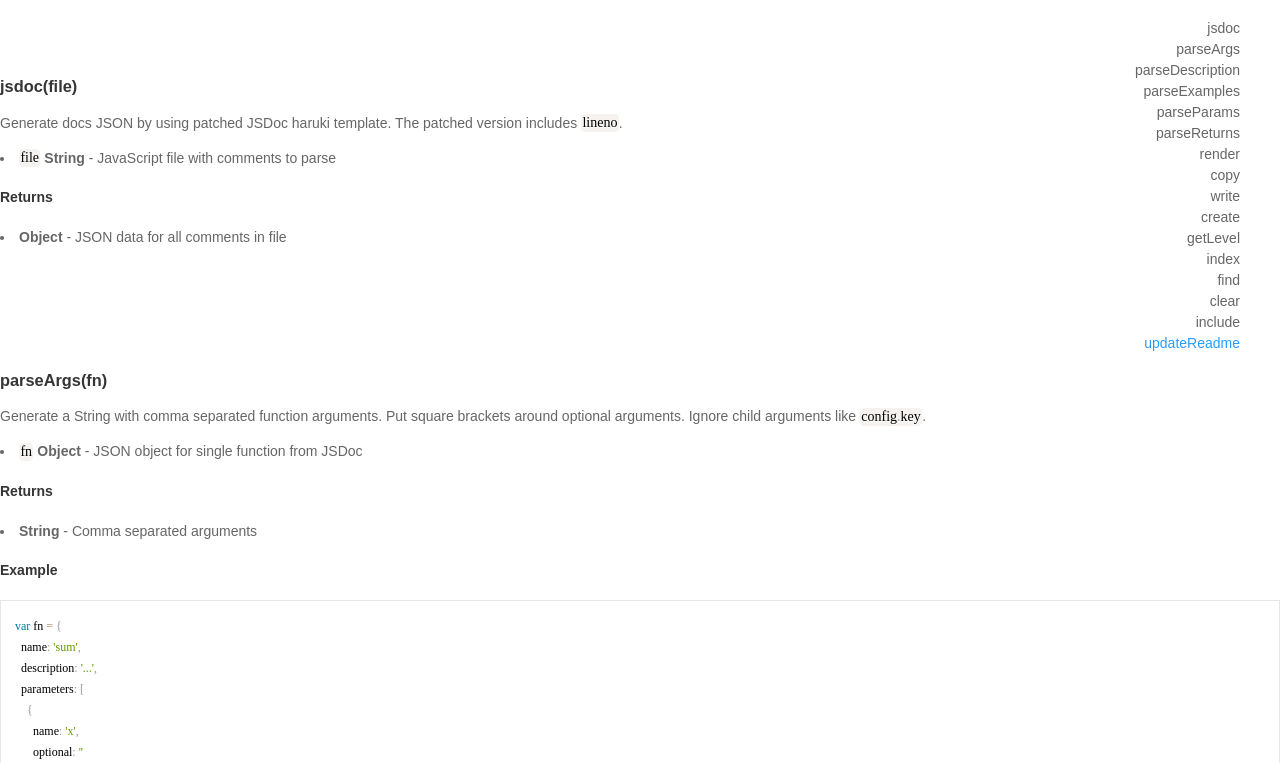
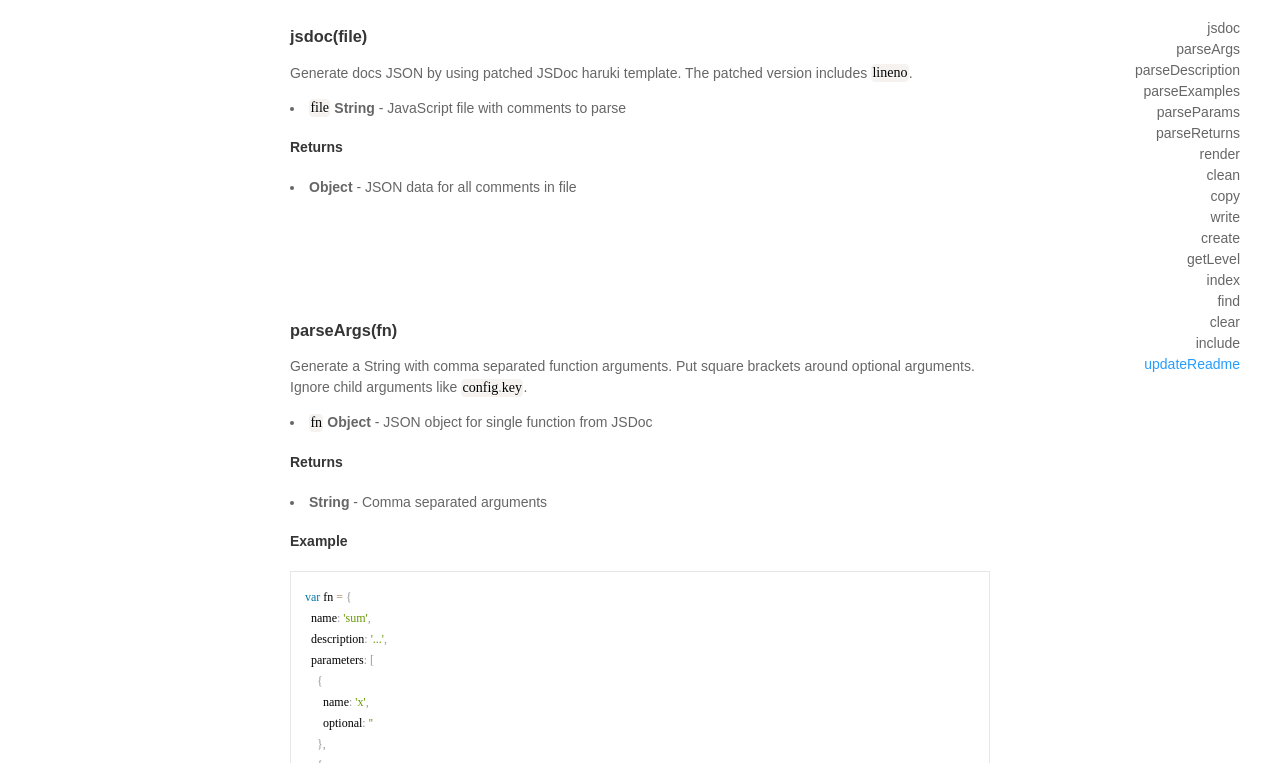
Before and after one commit to zemirco/dok, a website: page docs/index.html in a window 1280 px wide. Shown: the part 56-819 px from the top of the page. Drawn offline with nearby package versions, Linux system fonts and the light colour scheme; files whose address does not match are found by name.

Commit message:
update docs

```diff
--- a/docs/index.html
+++ b/docs/index.html
@@ -6,82 +6,89 @@
     <link rel="stylesheet" href="css/prism.css">
     <link rel="stylesheet" href="css/styles.css">
   </head>
-  <body data-spy="scroll" data-target="nav" data-offset="100">
+  <body data-spy="scroll" data-target="nav" data-offset="80">
+    <header>
       <h1>
         dok
         <a href="https://github.com/zeMirco/dok" target="_blank" class="repo-link">
           <i class="fa fa-github"></i>
         </a>
       </h1>
+    </header>
     <nav>
       <ul class="nav">
 
         <li>
-          <a href="#jsdoc-file-" data-lineno="39">jsdoc</a>
+          <a href="#jsdoc-file-" data-lineno="40">jsdoc</a>
         </li>
 
         <li>
-          <a href="#parseargs-fn-" data-lineno="76">parseArgs</a>
+          <a href="#parseargs-fn-" data-lineno="77">parseArgs</a>
         </li>
 
         <li>
-          <a href="#parsedescription-desc-" data-lineno="100">parseDescription</a>
+          <a href="#parsedescription-desc-" data-lineno="101">parseDescription</a>
         </li>
 
         <li>
-          <a href="#parseexamples-examples-" data-lineno="121">parseExamples</a>
+          <a href="#parseexamples-examples-" data-lineno="122">parseExamples</a>
         </li>
 
         <li>
-          <a href="#parseparams-params-" data-lineno="164">parseParams</a>
+          <a href="#parseparams-params-" data-lineno="165">parseParams</a>
         </li>
 
         <li>
-          <a href="#parsereturns-returns-" data-lineno="203">parseReturns</a>
+          <a href="#parsereturns-returns-" data-lineno="204">parseReturns</a>
         </li>
 
         <li>
-          <a href="#render-fns-" data-lineno="216">render</a>
+          <a href="#render-fns-" data-lineno="217">render</a>
         </li>
 
         <li>
-          <a href="#copy-" data-lineno="253">copy</a>
+          <a href="#clean-" data-lineno="254">clean</a>
         </li>
 
         <li>
-          <a href="#write-" data-lineno="275">write</a>
+          <a href="#copy-" data-lineno="262">copy</a>
         </li>
 
         <li>
-          <a href="#create-file-" data-lineno="304">create</a>
+          <a href="#write-" data-lineno="319">write</a>
         </li>
 
         <li>
-          <a href="#getlevel-str-" data-lineno="328">getLevel</a>
+          <a href="#create-file-" data-lineno="348">create</a>
         </li>
 
         <li>
-          <a href="#index-section-headings-" data-lineno="344">index</a>
+          <a href="#getlevel-str-" data-lineno="376">getLevel</a>
         </li>
 
         <li>
-          <a href="#find-level-headings-" data-lineno="366">find</a>
+          <a href="#index-section-headings-" data-lineno="392">index</a>
         </li>
 
         <li>
-          <a href="#clear-section-readme-" data-lineno="444">clear</a>
+          <a href="#find-level-headings-" data-lineno="414">find</a>
         </li>
 
         <li>
-          <a href="#include-section-readme-content-" data-lineno="472">include</a>
+          <a href="#clear-section-readme-" data-lineno="492">clear</a>
         </li>
 
         <li>
-          <a href="#updatereadme-section-" data-lineno="484">updateReadme</a>
+          <a href="#include-section-readme-content-" data-lineno="520">include</a>
+        </li>
+
+        <li>
+          <a href="#updatereadme-section-" data-lineno="532">updateReadme</a>
         </li>
 
       </ul>
     </nav>
+    <main>
 
       <section>
         <h3 id="jsdoc-file-">jsdoc(file)</h3>
@@ -234,6 +241,12 @@ link to source code on GitHub.</p>
 <ul>
 <li><code>fns</code> <strong>Array</strong> - Array with all functions from JSDoc json</li>
 </ul>
+
+      </section>
+
+      <section>
+        <h3 id="clean-">clean()</h3>
+<p>Remove <code>docs/</code> folder.</p>
 
       </section>
 
@@ -417,39 +430,10 @@ readme = clear(section, readme);
 
       </section>
 
+    </main>
   </body>
   <script src="http://code.jquery.com/jquery-2.1.0.min.js"></script>
   <script src="js/bootstrap.min.js"></script>
   <script src="js/prism.js"></script>
-  <script>
-    // add 'language-javascript' to <code> blocks (some already have it)
-    var codeBlocks = document.getElementsByTagName('code');
-    for (var i = 0; i < codeBlocks.length; i++) {
-      var block = codeBlocks[i];
-      block.classList.add('language-javascript');
-    }
-    // add hover links to all function headings
-    var headings = document.getElementsByTagName('h3');
-    for (var i = 0; i < headings.length; i++) {
-      var heading = headings[i];
-      var id = heading.getAttribute('id');
-      // create anchor link for deep linking to function
-      var anchorLink = document.createElement('a');
-      anchorLink.href = '#' + id;
-      anchorLink.classList.add('link');
-      anchorLink.innerHTML = '<i class="fa fa-link"></i>';
-      heading.appendChild(anchorLink);
-      // create link to github repo code with line number
-      var navLink = document.querySelector('a[href="#' + id + '"]');
-      var lineno = navLink.getAttribute('data-lineno');
-      var sourceLink = document.createElement('a');
-      sourceLink.href = 'https://github.com/zeMirco/dok/blob/master/index.js#L' + lineno;
-      sourceLink.classList.add('source-link');
-      sourceLink.innerHTML = '<i class="fa fa-code"></i>';
-      sourceLink.target = '_blank';
-      heading.appendChild(sourceLink);
-    }
-    // highlight
-    Prism.highlightAll();
-  </script>
+  <script src="js/script.js"></script>
 </html>
```
Lines whose indentation alone changed are shown as unchanged.
